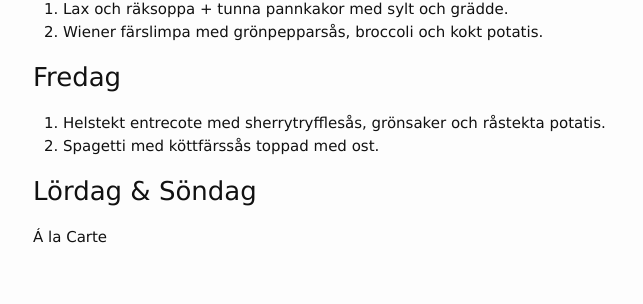
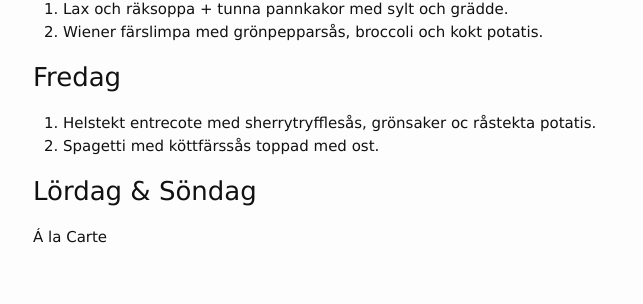
Before and after one commit to FarInn62/farinn62.github.io, a Jekyll site: the page built from lunch.md, in a window 1280 px wide. Shown: the part 620-924 px from the top of the page, without its empty margins (237-880 px from the left). Built offline with Jekyll 4.4.1, drawn with Linux system fonts in a browser that asks for light colours.

Commit message:
Update lunch.md

```diff
--- a/lunch.md
+++ b/lunch.md
@@ -32,7 +32,7 @@ Alla rätter: 80:- Take away: 65:-
 
 ### Fredag
 
-1. Helstekt entrecote med sherrytryfflesås, grönsaker och råstekta potatis.
+1. Helstekt entrecote med sherrytryfflesås, grönsaker oc råstekta potatis.
 2. Spagetti med köttfärssås toppad med ost.
 
 
```
